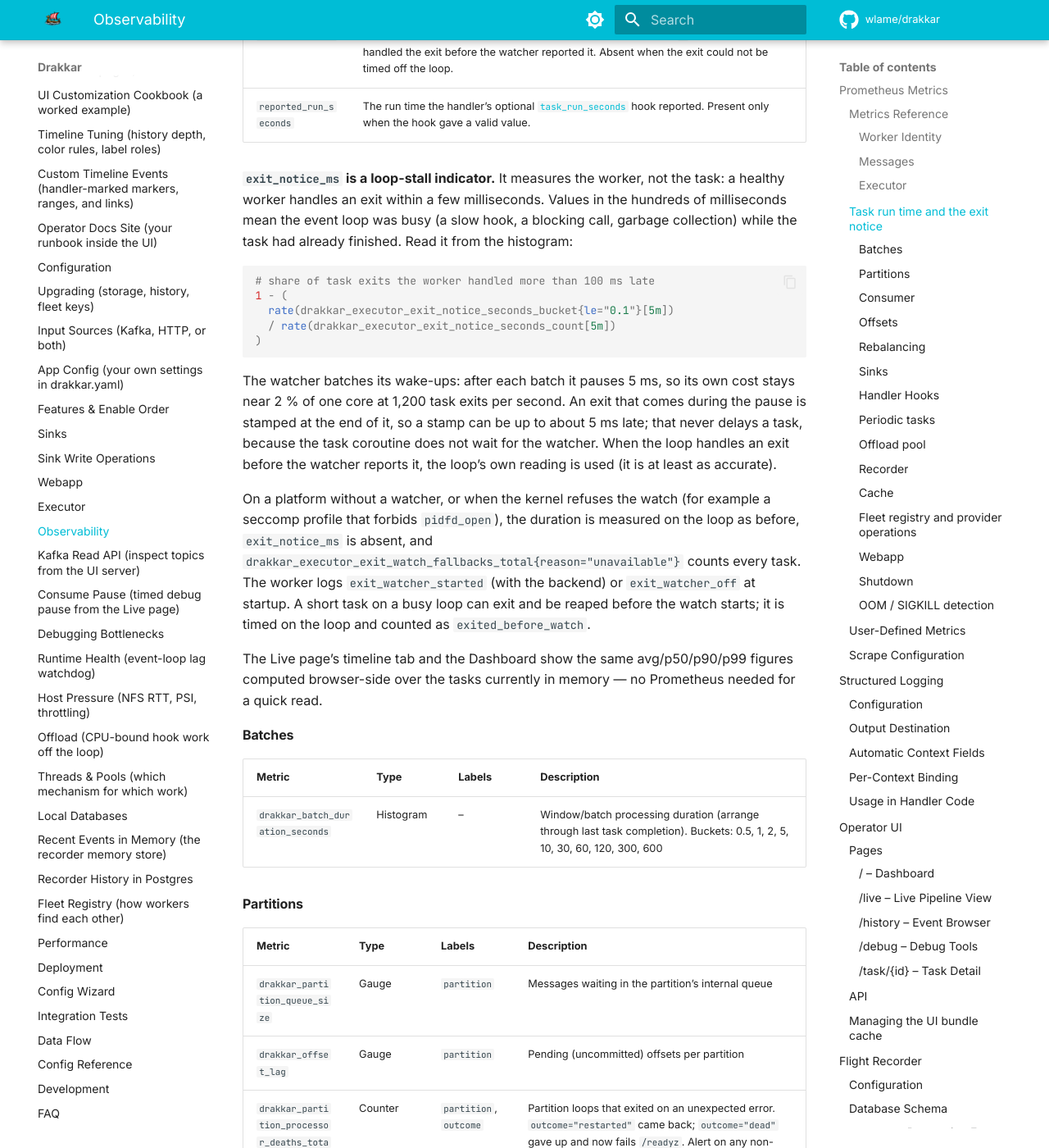
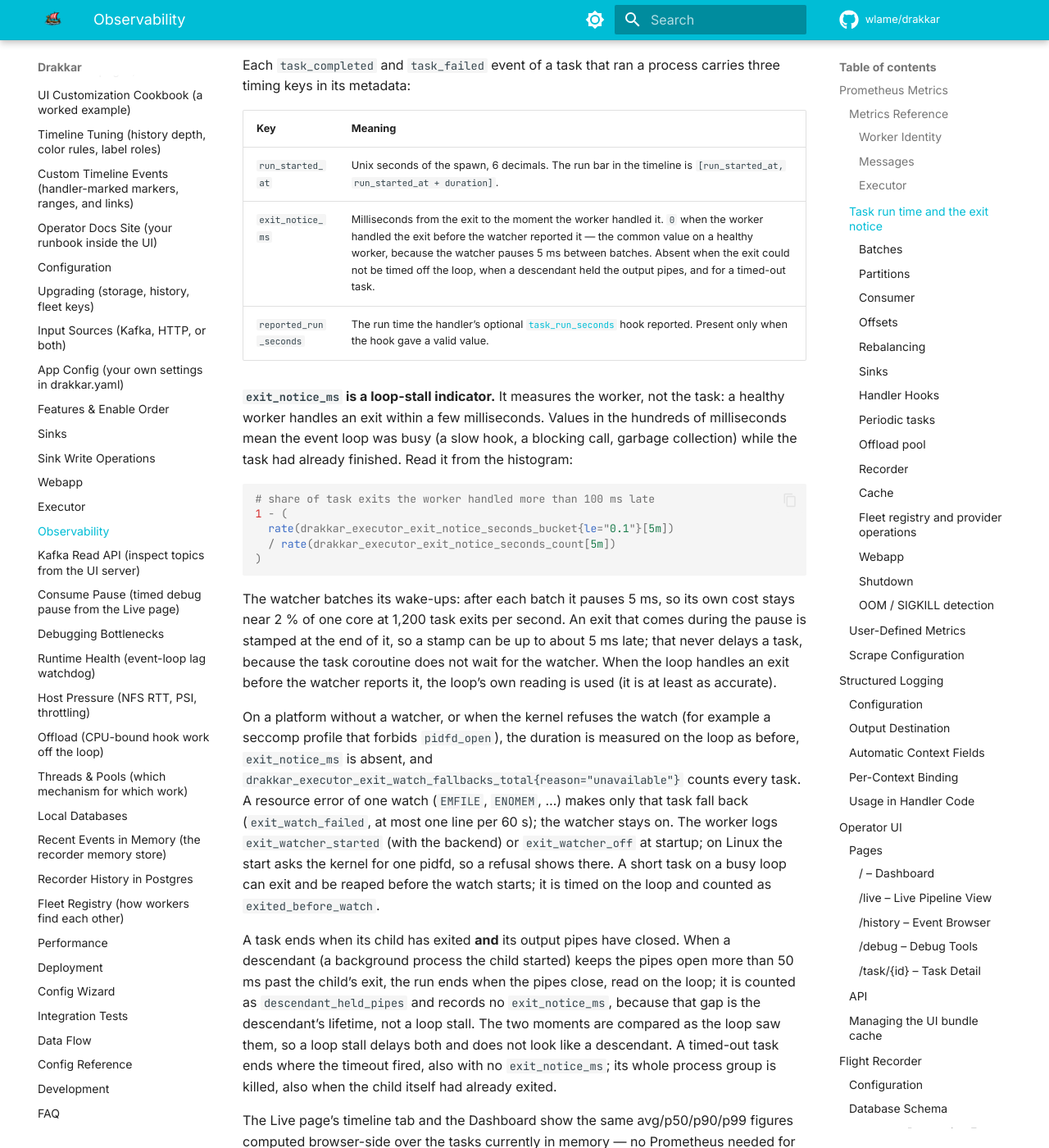
Before and after one commit to wlame/drakkar, an MkDocs documentation site: the page built from docs/observability.md, in a window 1280 px wide and 1400 px high, scrolled down 3982 px. Shown: the whole window at 82% size. Built offline with MkDocs 1.6.1 and Material for MkDocs 9.7.7, drawn with Linux system fonts in a browser that asks for light colours; comment, search, counter and statistics services are not loaded; some of the changed text lies outside the part shown.

Commit message:
Document descendants that hold the pipes, the timeout timing and the watch fallbacks.

```diff
--- a/docs/observability.md
+++ b/docs/observability.md
@@ -38,8 +38,8 @@ metrics:
 |--------|------|--------|-------------|
 | `drakkar_executor_tasks_total` | Counter | `status` (`started`, `completed`, `failed`) | Total executor tasks by outcome |
 | `drakkar_executor_duration_seconds` | Histogram | -- | Task subprocess run time in seconds, from spawn to exit, measured off the event loop (see [Task run time](#task-run-time-and-the-exit-notice)). Buckets: 0.01, 0.025, 0.05, 0.1, 0.25, 0.5, 1, 2, 5, 10, 30, 60, 120, 300 |
-| `drakkar_executor_exit_notice_seconds` | Histogram | -- | Time from a task subprocess exit to the moment the worker handled it; grows when the event loop is busy. A healthy worker stays in the lowest buckets. Buckets: 0.001, 0.005, 0.01, 0.05, 0.1, 0.5, 1, 5. Rides per task as `exit_notice_ms` in `task_completed` / `task_failed` metadata. |
-| `drakkar_executor_exit_watch_fallbacks_total` | Counter | `reason` (`exited_before_watch`, `unavailable`) | Task exits timed on the event loop because the exit watcher could not watch the process. `exited_before_watch`: the child exited and was reaped before the watch started — a busy loop. `unavailable`: the host cannot watch (no backend for the platform, or the kernel refused). |
+| `drakkar_executor_exit_notice_seconds` | Histogram | -- | Time from a task subprocess exit to the moment the worker handled it; grows when the event loop is busy. A healthy worker stays in the lowest buckets, and most of its samples are exactly 0 (the loop handled the exit before the watcher reported it). Not observed for a timeout or when a descendant held the output pipes. Buckets: 0.001, 0.005, 0.01, 0.05, 0.1, 0.5, 1, 5. Rides per task as `exit_notice_ms` in `task_completed` / `task_failed` metadata. |
+| `drakkar_executor_exit_watch_fallbacks_total` | Counter | `reason` (`exited_before_watch`, `unavailable`, `descendant_held_pipes`) | Task runs timed on the event loop instead of by the exit watcher, by reason. `exited_before_watch`: the child exited and was reaped before the watch started — a busy loop. `unavailable`: the host cannot watch (no backend for the platform, the kernel refused, a moment of resource pressure such as `EMFILE`, or the watcher stopped). `descendant_held_pipes`: the child exited but a descendant kept its output pipes open, so the run ended when they closed. |
 | `drakkar_executor_queue_wait_seconds` | Histogram | -- | Time a task waited for a free executor slot before its subprocess could start. Long waits with a busy pool = the pool (or the CPUs behind it) is the bottleneck; long waits with an idle pool = the worker process itself is too slow to start work. Also rides per task as `queue_wait_ms` in `task_started` metadata (timeline hover). |
 | `drakkar_executor_spawn_seconds` | Histogram | -- | Time to start the task subprocess: fork/exec plus event-loop scheduling delay around it. Normally single-digit milliseconds; spawn approaching the task duration means the worker process — not the task binary — is the bottleneck. The same figure rides per task as `spawn_ms` in `task_completed` event metadata and shows in the timeline hover. |
 | `drakkar_executor_pool_max` | Gauge | -- | Configured executor pool size (`executor.max_executors`) |
@@ -84,7 +84,7 @@ carries three timing keys in its metadata:
 | Key | Meaning |
 |---|---|
 | `run_started_at` | Unix seconds of the spawn, 6 decimals. The run bar in the timeline is `[run_started_at, run_started_at + duration]`. |
-| `exit_notice_ms` | Milliseconds from the exit to the moment the worker handled it. `0` when the worker handled the exit before the watcher reported it. Absent when the exit could not be timed off the loop. |
+| `exit_notice_ms` | Milliseconds from the exit to the moment the worker handled it. `0` when the worker handled the exit before the watcher reported it — the common value on a healthy worker, because the watcher pauses 5 ms between batches. Absent when the exit could not be timed off the loop, when a descendant held the output pipes, and for a timed-out task. |
 | `reported_run_seconds` | The run time the handler's optional [`task_run_seconds`](handler.md#task_run_seconds) hook reported. Present only when the hook gave a valid value. |
 
 **`exit_notice_ms` is a loop-stall indicator.** It measures the worker, not
@@ -113,10 +113,23 @@ On a platform without a watcher, or when the kernel refuses the watch (for
 example a seccomp profile that forbids `pidfd_open`), the duration is
 measured on the loop as before, `exit_notice_ms` is absent, and
 `drakkar_executor_exit_watch_fallbacks_total{reason="unavailable"}` counts
-every task. The worker logs `exit_watcher_started` (with the backend) or
-`exit_watcher_off` at startup. A short task on a busy loop can exit and be
+every task. A resource error of one watch (`EMFILE`, `ENOMEM`, ...) makes
+only that task fall back (`exit_watch_failed`, at most one line per 60 s); the
+watcher stays on. The worker logs `exit_watcher_started` (with the backend)
+or `exit_watcher_off` at startup; on Linux the start asks the kernel for one
+pidfd, so a refusal shows there. A short task on a busy loop can exit and be
 reaped before the watch starts; it is timed on the loop and counted as
 `exited_before_watch`.
+
+A task ends when its child has exited **and** its output pipes have closed.
+When a descendant (a background process the child started) keeps the pipes
+open more than 50 ms past the child's exit, the run ends when the pipes
+close, read on the loop; it is counted as `descendant_held_pipes` and records
+no `exit_notice_ms`, because that gap is the descendant's lifetime, not a loop
+stall. The two moments are compared as the loop saw them, so a loop stall
+delays both and does not look like a descendant. A timed-out task ends where
+the timeout fired, also with no `exit_notice_ms`; its whole process group is
+killed, also when the child itself had already exited.
 
 The Live page's timeline tab and the Dashboard show the same avg/p50/p90/p99
 figures computed browser-side over the tasks currently in memory — no
```
Also changed, not shown: CHANGELOG.md (+10 -3 lines), docs/executor.md (+18 -8 lines), docs/handler.md (+1 -1 lines).
